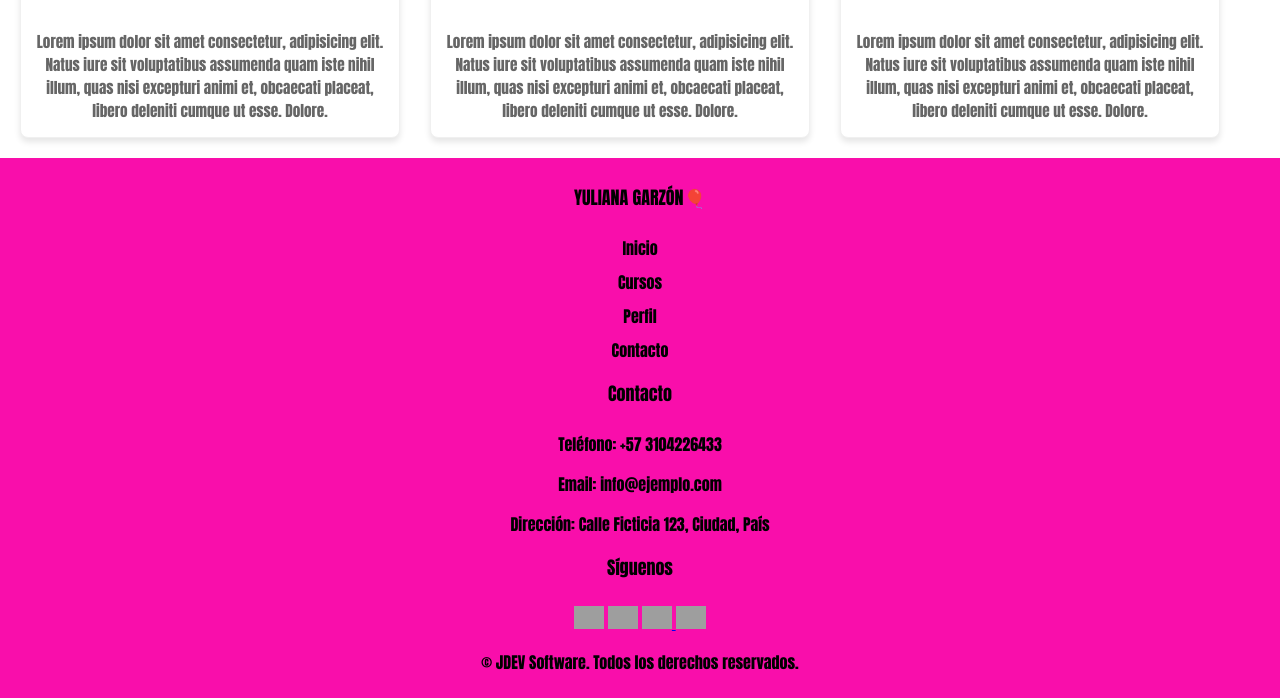
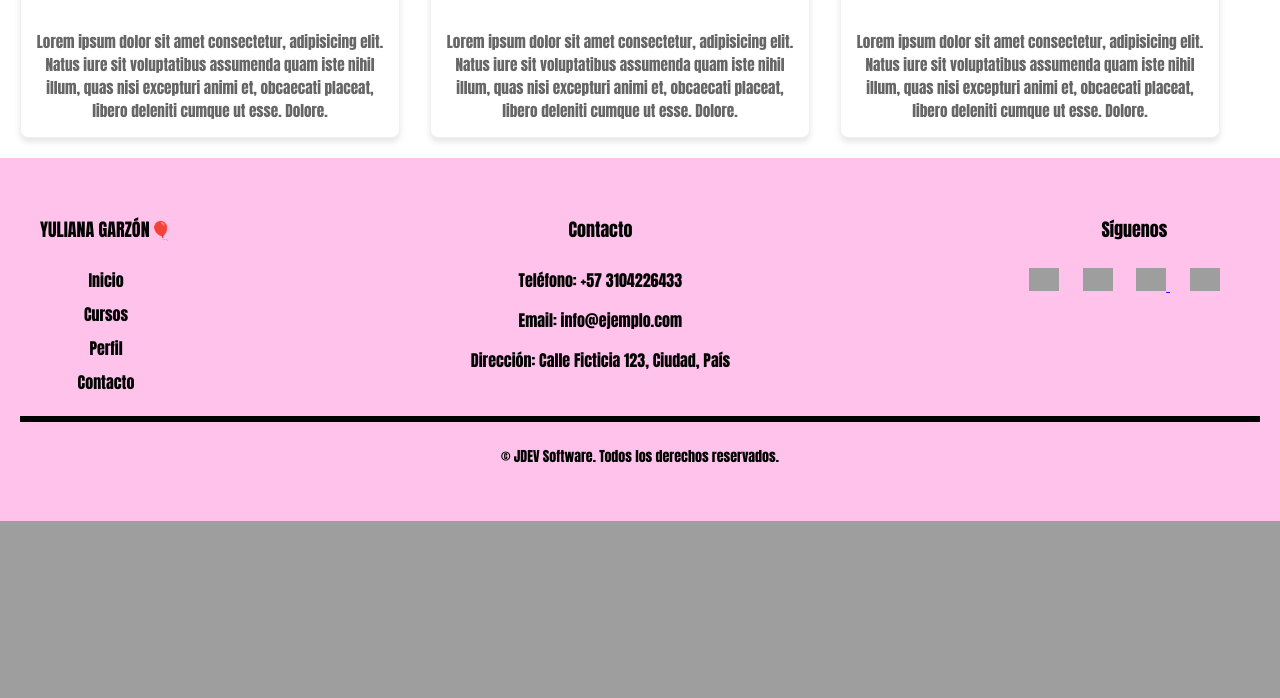
Before and after one commit to juandimg/YULIANA, a PHP site: page /inicio.html in a window 1280 px wide. Shown: the part 1039-1737 px from the top of the page. After the commit the page ends 1560 px from the top, so only its background shows below. Run offline with PHP 8.4, Linux system fonts and the light colour scheme; grey boxes are pictures that could not be loaded.

Commit message:
Se modifica footer

```diff
--- a/plataforma/styles.css
+++ b/plataforma/styles.css
@@ -111,18 +111,19 @@ body{
 }
 
 .footer{
-    background-color: rgb(249, 14, 171);
-    padding: 0.5em;
+    background-color: rgb(255, 195, 235);
+    padding:40px 20px;
     text-align: center;
     color: black;
 }
 
-.footer-conteiner{
+.footer-container{
     display: flex;
-    flex-wrap: wrap;
+    flex-wrap: nowrap;
+    align-items: flex-start;
     justify-content: space-between;
     gap: 15px;
-    max-width: 1000px;
+    max-width: 1200px;
     margin: 0 auto;
 }
 
@@ -154,3 +155,26 @@ body{
 .footer ul li a:hover{
     color: white;
 }
+
+.footer-contact p{  /*Esta es la sección de contacto*/
+    margin-bottom: 5px;
+    color: rgb(0, 0, 0);
+}
+
+.footer-social a{
+    display: inline;
+    margin-right: 20px;
+    width: 40px;
+    height: 40px;
+    overflow: hidden;
+
+}
+
+.footer-bottom {
+    text-align: center;
+    margin-top: 6px;
+    border-top: 6px solid #000000;
+    padding-top: 10px;
+    font-size: 14px;
+    color: #000000;
+  }
```
